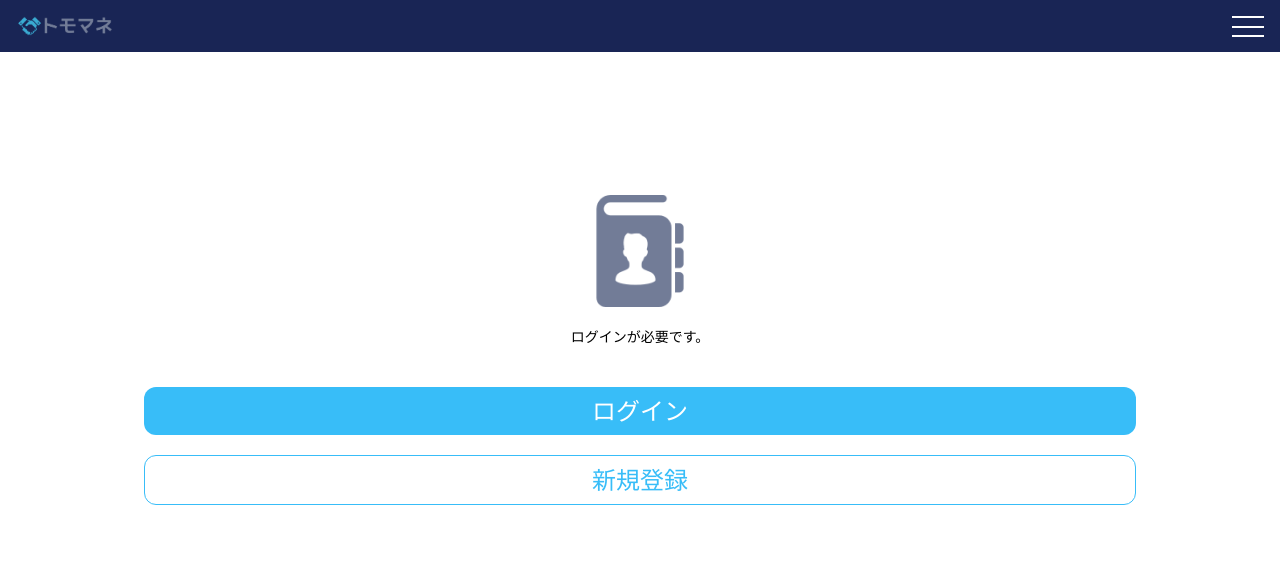
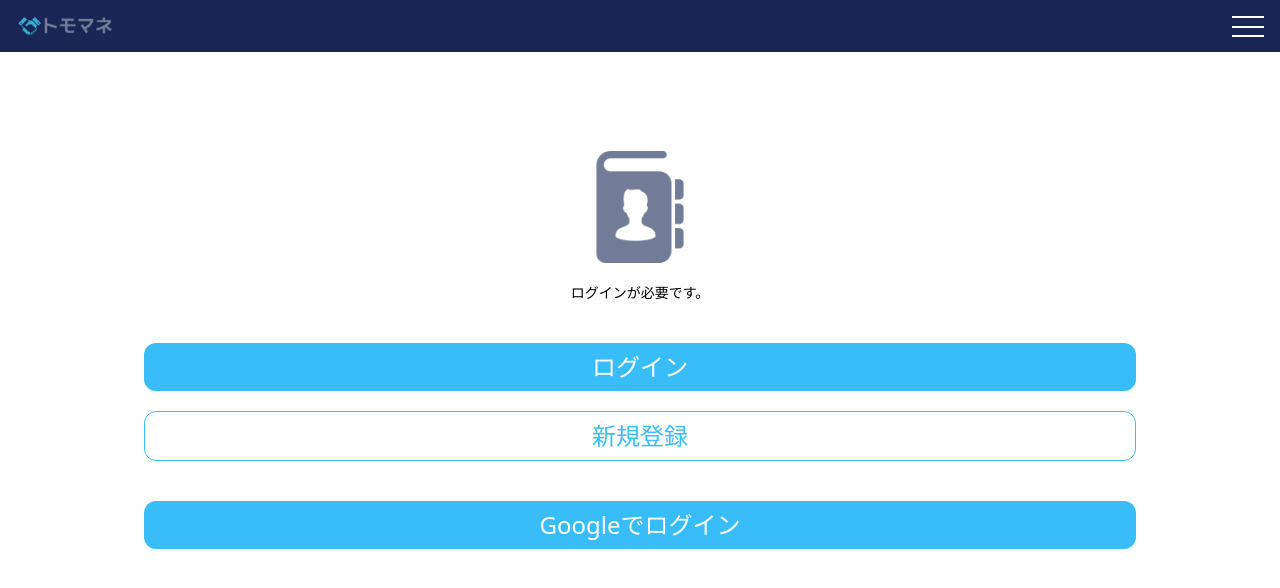
Before and after one commit to nikawa2161/tomomane, a React (Create React App) app: page / in a window 1280 px wide. Shown: the top 588 px of the page. Built offline with nearby package versions, Linux system fonts and the light colour scheme.

Commit message:
google認証_プップアップ表示の実装

```diff
--- /dev/null
+++ b/src/firebase.ts
@@ -0,0 +1,23 @@
+import { initializeApp } from 'firebase/app'
+// import { getAnalytics } from 'firebase/analytics'
+import { getAuth } from 'firebase/auth'
+import { GoogleAuthProvider } from 'firebase/auth'
+
+const firebaseConfig = {
+  apiKey: 'AIzaSyD2auorhPENrygg0fhk4fLx7wJmyx8yWbc',
+  authDomain: 'tomo-mane.firebaseapp.com',
+  projectId: 'tomo-mane',
+  storageBucket: 'tomo-mane.appspot.com',
+  messagingSenderId: '988580240393',
+  appId: '1:988580240393:web:ed7309d164c8a279b5ecd8',
+  measurementId: 'G-R0ZTY1K7EP',
+}
+
+// Initialize Firebase
+const app = initializeApp(firebaseConfig)
+// const analytics = getAnalytics(app)
+const auth = getAuth(app)
+// googleのポップアップを提供
+const provider = new GoogleAuthProvider()
+
+export { auth, provider }
--- a/src/views/pages/authentication/AuthHome.tsx
+++ b/src/views/pages/authentication/AuthHome.tsx
@@ -1,6 +1,13 @@
+import { auth, provider } from '../../../firebase'
+import { signInWithPopup } from 'firebase/auth'
 import { FC } from 'react'
 
 export const AuthHome: FC = () => {
+  const sinInWithGoogle = () => {
+    // firebaseでログイン
+    signInWithPopup(auth, provider)
+  }
+
   return (
     <>
       <div className="p-5 h-3/4">
@@ -23,6 +30,13 @@ export const AuthHome: FC = () => {
           >
             新規登録
           </button>
+          <button
+            type="button"
+            className="block mt-10 py-2 text-2xl w-4/5 mx-auto rounded-xl bg-sky-400 text-white"
+            onClick={sinInWithGoogle}
+          >
+            Googleでログイン
+          </button>
         </div>
       </div>
     </>
```
